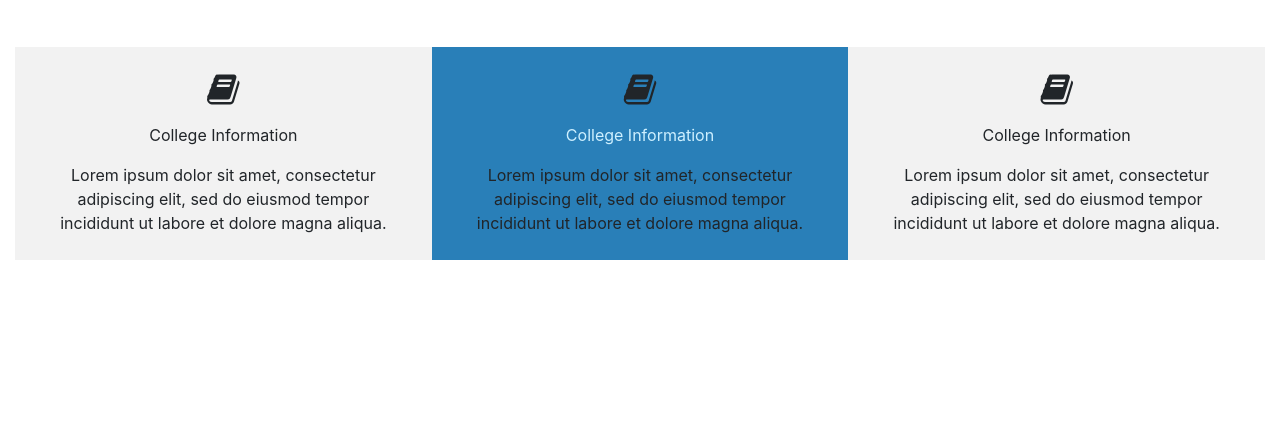
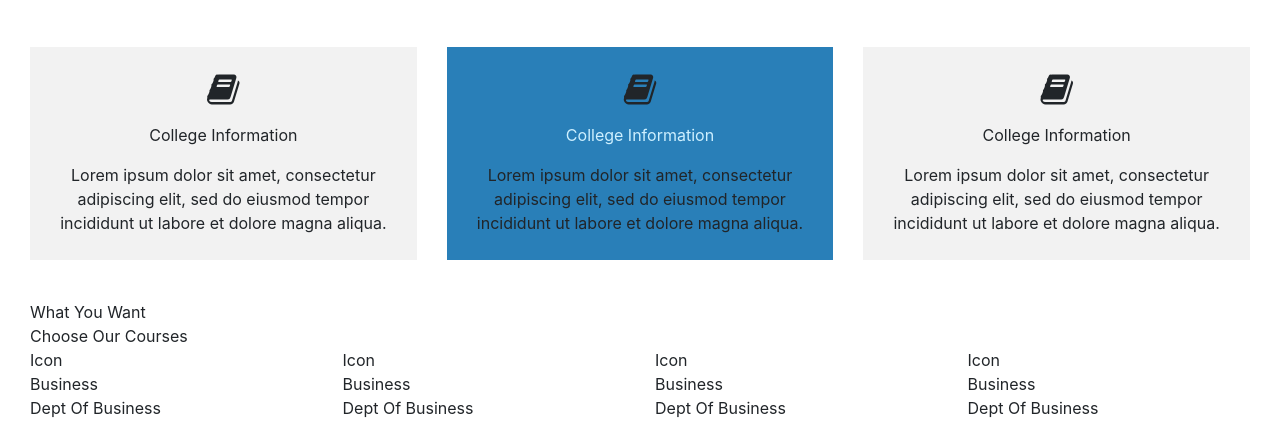
Before and after one commit to Oquendooo/responsive-landing-page-tut, a plain HTML site: page index.html in a window 1280 px wide. Shown: the part 1163-1603 px from the top of the page. Before the commit the page ends 1443 px from the top, so only its background shows below. Drawn offline with nearby package versions, Linux system fonts and the light colour scheme.

Commit message:
second commit

```diff
--- a/index.html
+++ b/index.html
@@ -70,20 +70,26 @@
         </div>
 
         <div class="row2 row">
-          <div class="grid-item col-sm-12 col-md-4 col-lg-4 col-xl-4">
+          <div class="col-sm-12 col-md-4 col-lg-4 col-xl-4">
+            <div class="grid-item">
               <i class="fa fa-book" aria-hidden="true"></i>
               <div class="grid-item-title">College Information</div>
               <div class="grid-item-text">Lorem ipsum dolor sit amet, consectetur adipiscing elit, sed do eiusmod tempor incididunt ut labore et dolore magna aliqua.</div>
             </div>
-          <div class="grid-item grid-item-alt col-sm-12 col-md-4 col-lg-4 col-xl-4">
+          </div>
+          <div class="col-sm-12 col-md-4 col-lg-4 col-xl-4">
+            <div class="grid-item grid-item-alt">
               <i class="fa fa-book" aria-hidden="true"></i>
               <div class="grid-item-title">College Information</div>
               <div class="grid-item-text">Lorem ipsum dolor sit amet, consectetur adipiscing elit, sed do eiusmod tempor incididunt ut labore et dolore magna aliqua.</div>
             </div>
-          <div class="grid-item col-sm-12 col-md-4 col-lg-4 col-xl-4">
+          </div>
+          <div class="col-sm-12 col-md-4 col-lg-4 col-xl-4">
+            <div class="grid-item">
               <i class="fa fa-book" aria-hidden="true"></i>
               <div class="grid-item-title">College Information</div>
               <div class="grid-item-text">Lorem ipsum dolor sit amet, consectetur adipiscing elit, sed do eiusmod tempor incididunt ut labore et dolore magna aliqua.</div>
+            </div>
           </div>
         </div>
 
@@ -92,7 +98,44 @@
 
     <!-- Section Three below -->
     <div class="section3">
+      <div class="container">
+        <div class="section3-top">
+          <div class="sub-title">What You Want</div>
+          <div class="title">Choose Our Courses</div>
+        </div>
 
+
+        <div class="row">
+          <div class="col-sm-6 col-md-6 col-lg-3 col-xl-3">
+            <div class="grid-item">
+              <div class="icon">Icon</div>
+              <div class="grid-item-title">Business</div>
+              <div class="grid-item-text">Dept Of Business</div>
+            </div>
+          </div>
+          <div class="col-sm-6 col-md-6 col-lg-3 col-xl-3">
+            <div class="grid-item">
+              <div class="icon">Icon</div>
+              <div class="grid-item-title">Business</div>
+              <div class="grid-item-text">Dept Of Business</div>
+            </div>
+          </div>
+          <div class="col-sm-6 col-md-6 col-lg-3 col-xl-3">
+            <div class="grid-item">
+              <div class="icon">Icon</div>
+              <div class="grid-item-title">Business</div>
+              <div class="grid-item-text">Dept Of Business</div>
+            </div>
+          </div>
+          <div class="col-sm-6 col-md-6 col-lg-3 col-xl-3">
+            <div class="grid-item">
+              <div class="icon">Icon</div>
+              <div class="grid-item-title">Business</div>
+              <div class="grid-item-text">Dept Of Business</div>
+            </div>
+          </div>
+        </div>
+      </div>
     </div>
 
     <!-- Section four below -->
```
Lines whose indentation alone changed are shown as unchanged.
